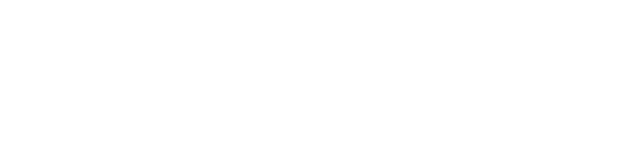
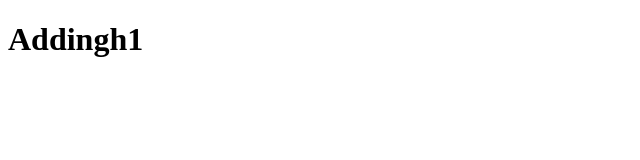
Before and after one commit to Robz53/helloWorld, a plain HTML site: page index.html in a window 1280 px wide. Shown: the whole page, without its empty margins (0-640 px from the left). Drawn offline with Linux system fonts and the light colour scheme.

Commit message:
Added h1 into body

```diff
--- a/index.html
+++ b/index.html
@@ -5,3 +5,6 @@
     <meta name="viewport" content="width=device-width, initial-scale=1.0" />
     <title>GitChangeExemple</title>
   </head>
+<body>
+   <h1>Addingh1<h1>
+<body>
```
